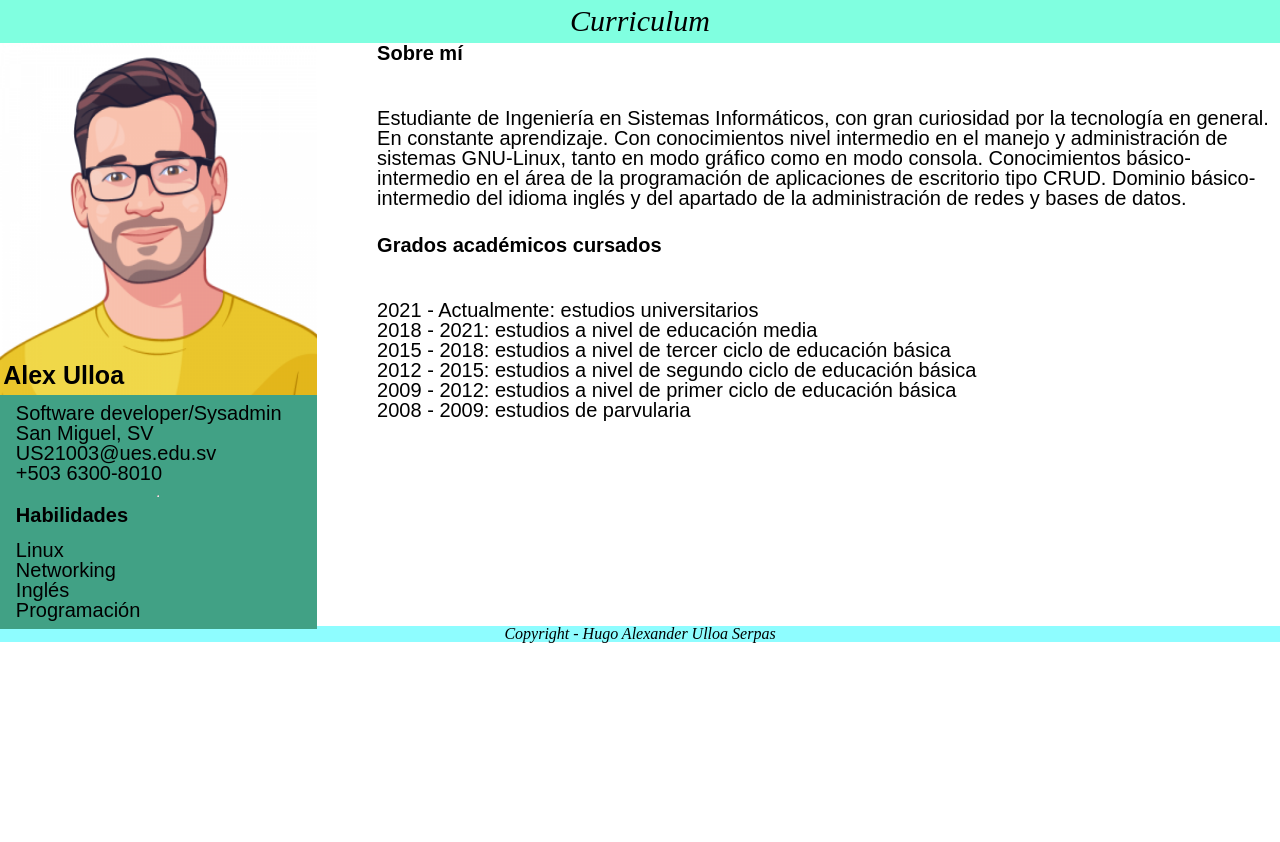
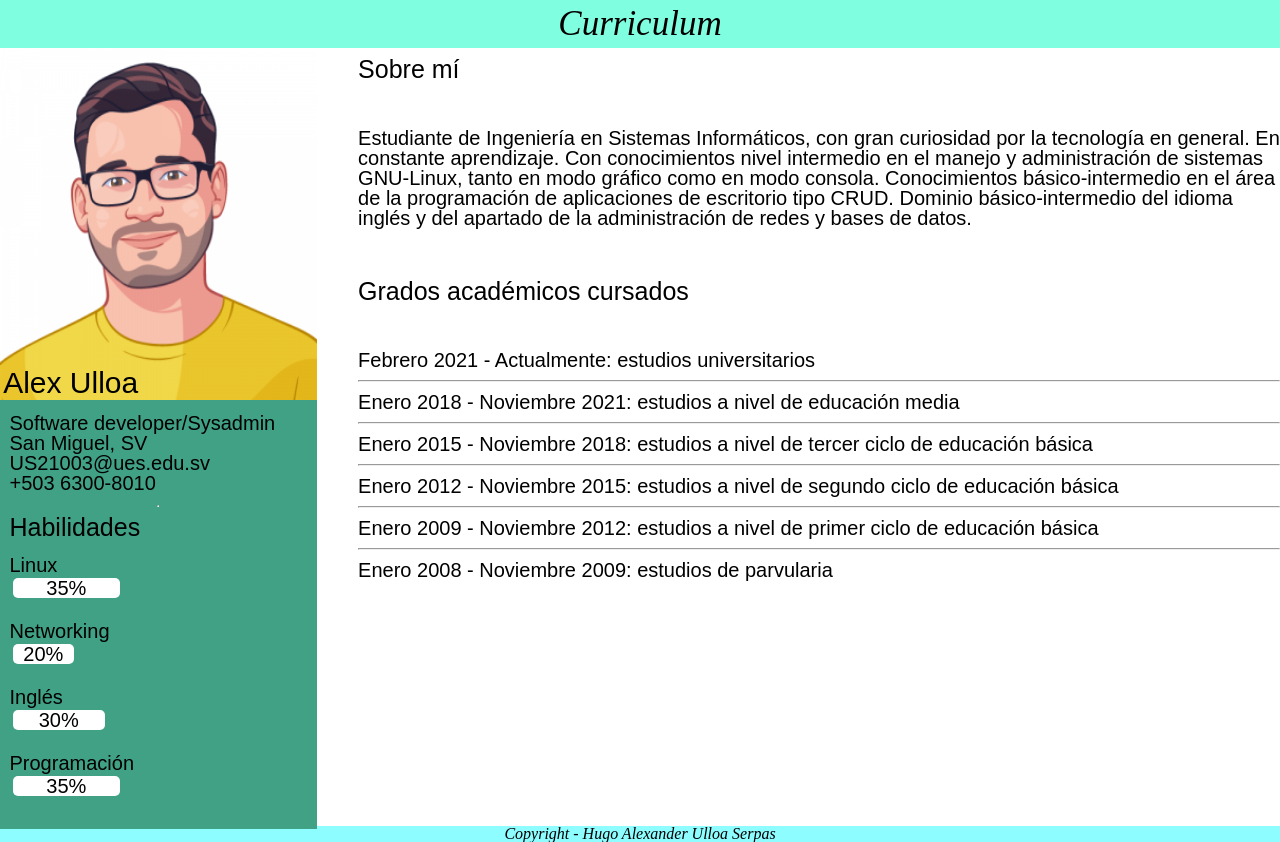
Before and after one commit to alexus21/alexus21.github.io, a plain HTML site: page index.html in a window 1280 px wide. Before the commit the page ends 800 px from the top, so only its background shows below. Drawn offline with Linux system fonts and the light colour scheme.

Commit message:
Adding knowledge bar to my skills

```diff
--- a/index.html
+++ b/index.html
@@ -34,9 +34,13 @@
                 <h3>Habilidades</h3>
                 <p>
                     <span>Linux</span> <br>
+                    <span class="linux-knowledge-bar">35%</span> <br>
                     <span>Networking</span> <br>
+                    <span class="networking-knowledge-bar">20%</span> <br>
                     <span>Inglés</span> <br>
+                    <span class="english-knowledge-bar">30%</span> <br>
                     <span>Programación</span> <br>
+                    <span class="programming-knowledge-bar">35%</span> <br>
                 </p>
             </div>
         </div>
@@ -55,12 +59,12 @@
                 <p>
                     <h3>Grados académicos cursados</h3>
                     <ul>
-                        <li>2021 - Actualmente: estudios universitarios</li>
-                        <li>2018 - 2021: estudios a nivel de educación media</li>
-                        <li>2015 - 2018: estudios a nivel de tercer ciclo de educación básica</li>
-                        <li>2012 - 2015: estudios a nivel de segundo ciclo de educación básica</li>
-                        <li>2009 - 2012: estudios a nivel de primer ciclo de educación básica</li>
-                        <li>2008 - 2009: estudios de parvularia</li>
+                        <li>Febrero 2021 - Actualmente: estudios universitarios</li> <hr>
+                        <li>Enero 2018 - Noviembre 2021: estudios a nivel de educación media</li> <hr>
+                        <li>Enero 2015 - Noviembre 2018: estudios a nivel de tercer ciclo de educación básica</li> <hr>
+                        <li>Enero 2012 - Noviembre 2015: estudios a nivel de segundo ciclo de educación básica</li> <hr>
+                        <li>Enero 2009 - Noviembre 2012: estudios a nivel de primer ciclo de educación básica</li> <hr>
+                        <li>Enero 2008 - Noviembre 2009: estudios de parvularia</li>
                     </ul>
                 </p>
             </div>
--- a/styles.css
+++ b/styles.css
@@ -1,5 +1,5 @@
 h1{
-    font-size: 30px;
+    font-size: 35px;
     font-style: oblique;
     text-align: center;
     background-color: #80ffe0;
@@ -9,16 +9,16 @@ h1{
 }
 
 h2{
-    font-size: 25px;
-    font-weight: bold;
+    font-size: 30px;
+    font-weight: lighter;
     padding-bottom: 5%;
     padding-left: 1%;
     font-family: Arial;
 }
 
 h3{
-    font-size: 20px;
-    font-weight: bold;
+    font-size: 25px;
+    font-weight: normal;
     padding-bottom: 5%;
     font-family: Arial;
 }
@@ -48,16 +48,42 @@ img{
 .about-me, .skills, .description, .work-experience{
     font-size: 20px;
     font-family: Arial;
-    margin-left: 5%;
+    margin-left: 3%;
     padding-bottom: 1%;
 }
 
+.linux-knowledge-bar, .networking-knowledge-bar, .english-knowledge-bar, .programming-knowledge-bar{
+    background: white;
+    color: black;
+    display: flex;
+    justify-content: center;
+    border-radius: 5px;
+    margin: 1%;
+}
+
+.linux-knowledge-bar{
+    width: 35%;
+}
+
+.networking-knowledge-bar{
+    width: 20%;
+}
+
+.english-knowledge-bar{
+    width: 30%;
+}
+
+.programming-knowledge-bar{
+    width: 35%;
+}
+
 .more-about-me{
-    height: 60%;
+    height: 99%;
     display: grid;
-    grid-template-rows: 1fr 2fr;
+    grid-template-rows: 1fr 3fr;
     row-gap: 5%;
-    column-gap: 1%;
+    column-gap: 5%;
+    padding-top: 1%;
 }
 
 .footer{
```
